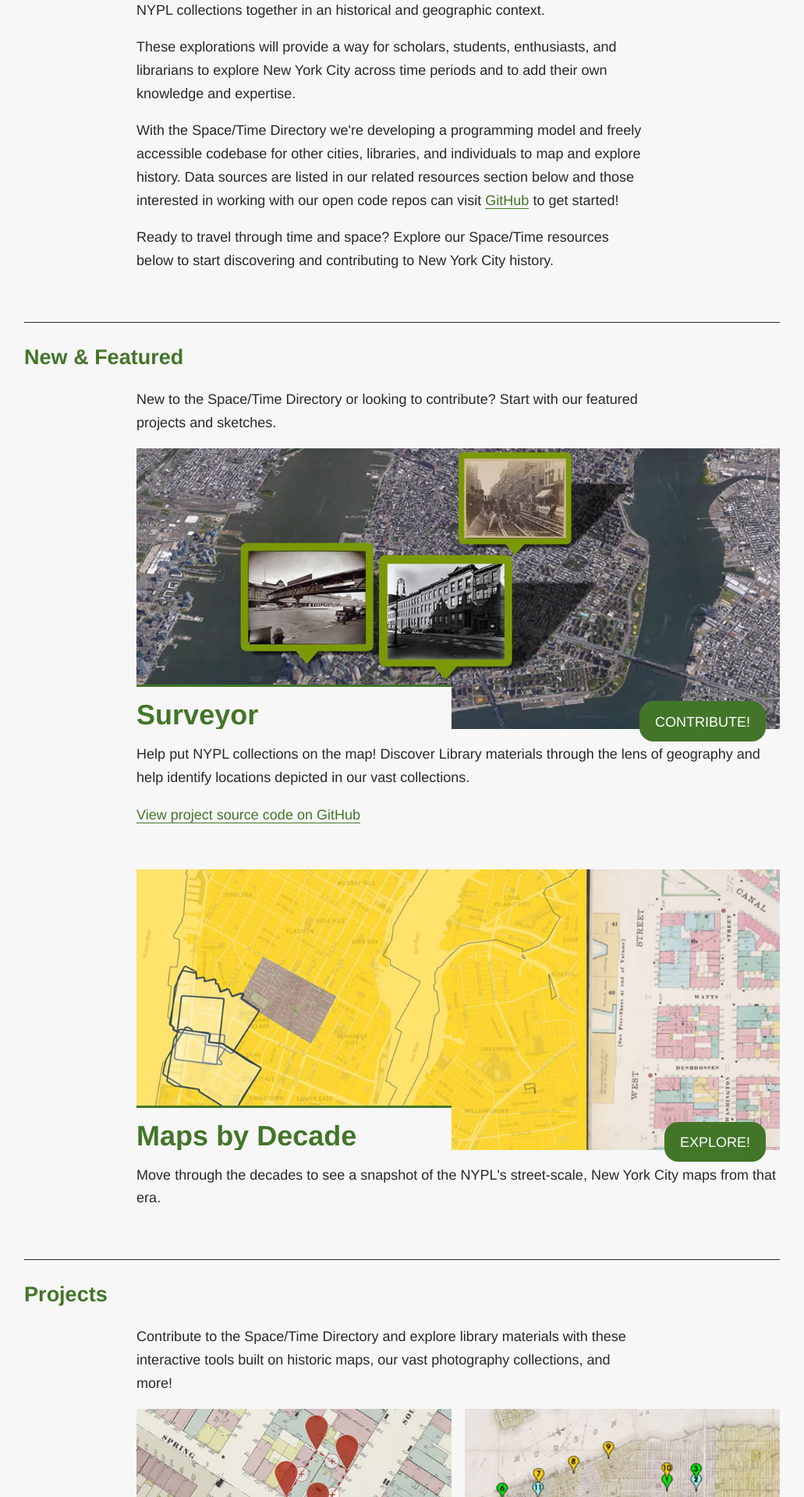
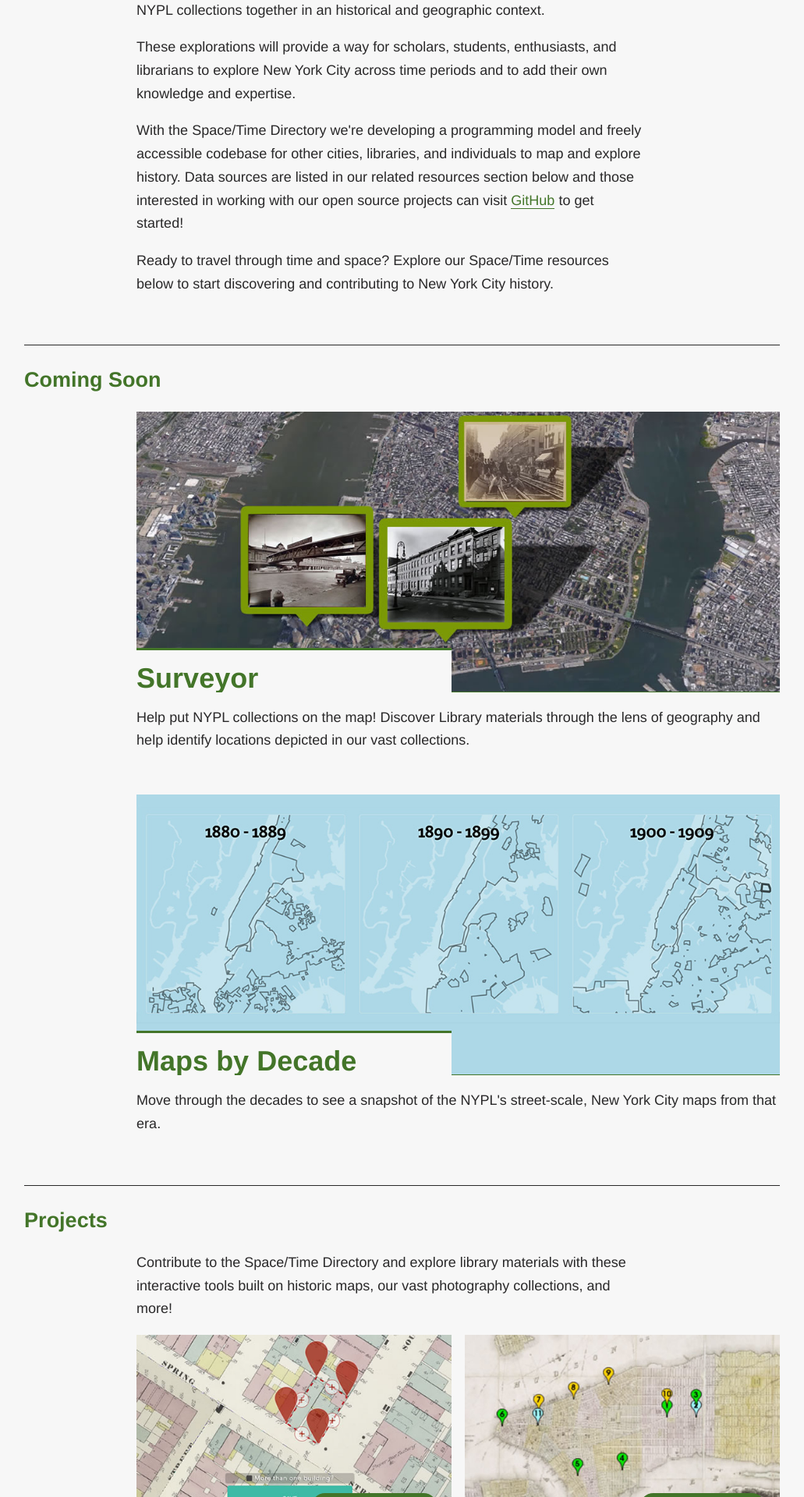
Before and after one commit to nypl-spacetime/nypl-spacetime.github.io, a Jekyll site: the page built from index.html, in a window 1280 px wide. Shown: the part 675-2595 px from the top of the page at 78% size, without its empty margins (134-1165 px from the left). Built offline with Jekyll 4.4.1, drawn with Linux system fonts in a browser that asks for light colours; some web fonts are replaced.

Commit message:
featured is coming soon, for now - removed unneeded JS - new image for MbD

```diff
--- a/_data/projects.yml
+++ b/_data/projects.yml
@@ -1,27 +1,46 @@
+################################################################################
+## Coming Soon
+################################################################################
+
+- type: featured
+  title: Coming Soon
+  description:
+  projects:
+    - name: Surveyor
+      image: surveyor.jpg
+      alt: Surveyor
+      description: Help put NYPL collections on the map! Discover Library materials through the lens of geography and help identify locations depicted in our vast collections.
+      category: featured
+    - name: Maps by Decade
+      image: maps-by-decade.jpg
+      alt: Maps by Decade
+      description: Move through the decades to see a snapshot of the NYPL's street-scale, New York City maps from that era.
+      category: featured
+
 ################################################################################
 ## Featured
 ################################################################################
 
-- type: featured
-  title: New &#38; Featured
-  description: New to the Space/Time Directory or looking to contribute? Start with our featured projects and sketches.
-  projects:
-    - name: Surveyor
-      image: surveyor.jpg
-      url: http://spacetime.nypl.org/surveyor
-      alt: Surveyor
-      contribute: http://spacetime.nypl.org/surveyor
-      description: Help put NYPL collections on the map! Discover Library materials through the lens of geography and help identify locations depicted in our vast collections.
-      github: https://github.com/nypl-spacetime/surveyor
-      category: featured
-
-    - name: Maps by Decade
-      image: maps-by-decade.jpg
-      url: http://spacetime.nypl.org/maps-by-decade
-      alt: Maps by Decade
-      explore: http://spacetime.nypl.org/maps-by-decade
-      description: Move through the decades to see a snapshot of the NYPL's street-scale, New York City maps from that era.
-      category: featured
+# - type: featured
+#   title: New &#38; Featured
+#   description: New to the Space/Time Directory or looking to contribute? Start with our featured projects and sketches.
+#   projects:
+#     - name: Surveyor
+#       image: surveyor.jpg
+#       url: http://spacetime.nypl.org/surveyor
+#       alt: Surveyor
+#       contribute: http://spacetime.nypl.org/surveyor
+#       description: Help put NYPL collections on the map! Discover Library materials through the lens of geography and help identify locations depicted in our vast collections.
+#       github: https://github.com/nypl-spacetime/surveyor
+#       category: featured
+#
+#     - name: Maps by Decade
+#       image: maps-by-decade.jpg
+#       url: http://spacetime.nypl.org/maps-by-decade
+#       alt: Maps by Decade
+#       explore: http://spacetime.nypl.org/maps-by-decade
+#       description: Move through the decades to see a snapshot of the NYPL's street-scale, New York City maps from that era.
+#       category: featured
 
 ################################################################################
 ## Projects
--- a/_includes/footer.html
+++ b/_includes/footer.html
@@ -14,4 +14,4 @@
   <p>© The New York Public Library, Astor, Lennox, and Tilden Foundation 2016</p>
 </div>
 
-<div class="map map1849"><h2 class="top">1849</h2></div>
+<div class="map map1849"></div>
--- a/_includes/project-list.html
+++ b/_includes/project-list.html
@@ -12,10 +12,20 @@
 {% for project in the_category.projects %}
   <li class="project-container {{ project.category }}">
       <div class="project-image-container">
-        <a href="{{ project.url }}" class="noborder">
+        {% if project.url %}
+        <a href="{{ project.url }}">
+        {% else %}
+        <a>
+        {% endif %}
           <img class="project-image" src="{{ site.baseurl}}/images/projects/{{ project.image }}" alt="{{ project.alt }}" />
         </a>
-        <h3><a href="{{ project.url }}" class="noborder" name="{{ project.name | slugify: 'raw' }}">{{ project.name }}</a></h3>
+        <h3>
+          {% if project.url %}
+          <a href="{{ project.url }}" name="{{ project.name | slugify: 'raw' }}">{{ project.name }}</a>
+          {% else %}
+          <a name="{{ project.name | slugify: 'raw' }}">{{ project.name }}</a>
+          {% endif %}
+        </h3>
       </div>
       <div class="project-description">
         {% if project.contribute %}
--- a/_layouts/default.html
+++ b/_layouts/default.html
@@ -12,10 +12,10 @@
     <!-- <script src="//use.typekit.net/eja5ayu.js">
     </script>
     <script>try{Typekit.load();}catch(e){}</script> -->
-    <script src="{{ site.baseurl }}/js/jquery-1.11.2.min.js"></script>
+    <!-- <script src="{{ site.baseurl }}/js/jquery-1.11.2.min.js"></script>
     <script src="{{ site.baseurl }}/js/jquery.scrollTo.min.js"></script>
     <script src="{{ site.baseurl }}/js/jquery.easing.min.js"></script>
-    <script src="{{ site.baseurl }}/js/snap.svg-min.js"></script>
+    <script src="{{ site.baseurl }}/js/snap.svg-min.js"></script> -->
   </head>
   <body>
 
--- a/css/main.scss
+++ b/css/main.scss
@@ -22,7 +22,7 @@
 $projectborder: 3px;
 $timelinearrow: 1rem;
 
-$mainbreakpoint: $contentwidth;
+$mainbreakpoint: 800px; //$contentwidth;
 $mobilebreakpoint: 800px;
 
 $mainfont: "kievit light", "Helvetica Neue", Helvetica, Arial, sans-serif;
@@ -547,7 +547,7 @@
   .project-image-container {
     position: relative;
     margin-bottom: 0;
-    // overflow: hidden;
+    overflow: hidden;
 
     a {
       display: block;
--- a/index.html
+++ b/index.html
@@ -7,7 +7,7 @@
     <p>The New York Public Library is creating a digital time-travel service for New York City with historical maps, collections rich in geospatial data, and the public's help.</p>
     <p>The NYC Space/Time Directory will make urban history accessible through a set of resources including: a searchable atlas of New York past, an historical location directory and geocoder, a set of APIs and data sets, and a discovery tool linking NYPL collections together in an historical and geographic context.</p>
     <p>These explorations will provide a way for scholars, students,  enthusiasts, and librarians to explore New York City across time periods and to add their own knowledge and expertise.</p>
-    <p>With the Space/Time Directory we're developing a programming model and freely accessible codebase for other cities, libraries, and individuals to map and explore history. Data sources are listed in our related resources section below and those interested in working with our open code repos can visit <a href="https://github.com/nypl-spacetime">GitHub</a> to get started!</p>
+    <p>With the Space/Time Directory we're developing a programming model and freely accessible codebase for other cities, libraries, and individuals to map and explore history. Data sources are listed in our related resources section below and those interested in working with our open source projects can visit <a href="https://github.com/nypl-spacetime">GitHub</a> to get started!</p>
     <p>Ready to travel through time and space? Explore our Space/Time resources below to start discovering and contributing to New York City history.</p>
   </div>
 </div>
@@ -17,20 +17,14 @@
  -->
 <div id="projects">
   <div class="content">
-
     {% include project-list.html type="featured" %}
-
-
     {% include project-list.html type="project" %}
-
-
     {% include project-list.html type="sketch" %}
-
   </div>
 
-<!-- <div class="map map1849"><h2 class="bottom">1849</h2></div>
-<div class="map map1830"><h2 class="top">1830</h2></div>
- -->
+  <!-- <div class="map map1849"><h2 class="bottom">1849</h2></div>
+  <div class="map map1830"><h2 class="top">1830</h2></div> -->
+
   <div class="content">
     {% include project-list.html type="resource" %}
   </div>
@@ -47,5 +41,4 @@
 
 <!-- <div class="map map1817"><h2 class="bottom">1817</h2></div>
 <div class="map map1797"><h2 class="top">1797</h2></div>
-<div class="map map1766"><h2 class="top">1766</h2></div>
- -->
+<div class="map map1766"><h2 class="top">1766</h2></div> -->
```
Also changed, not shown: images/projects/maps-by-decade.jpg.
